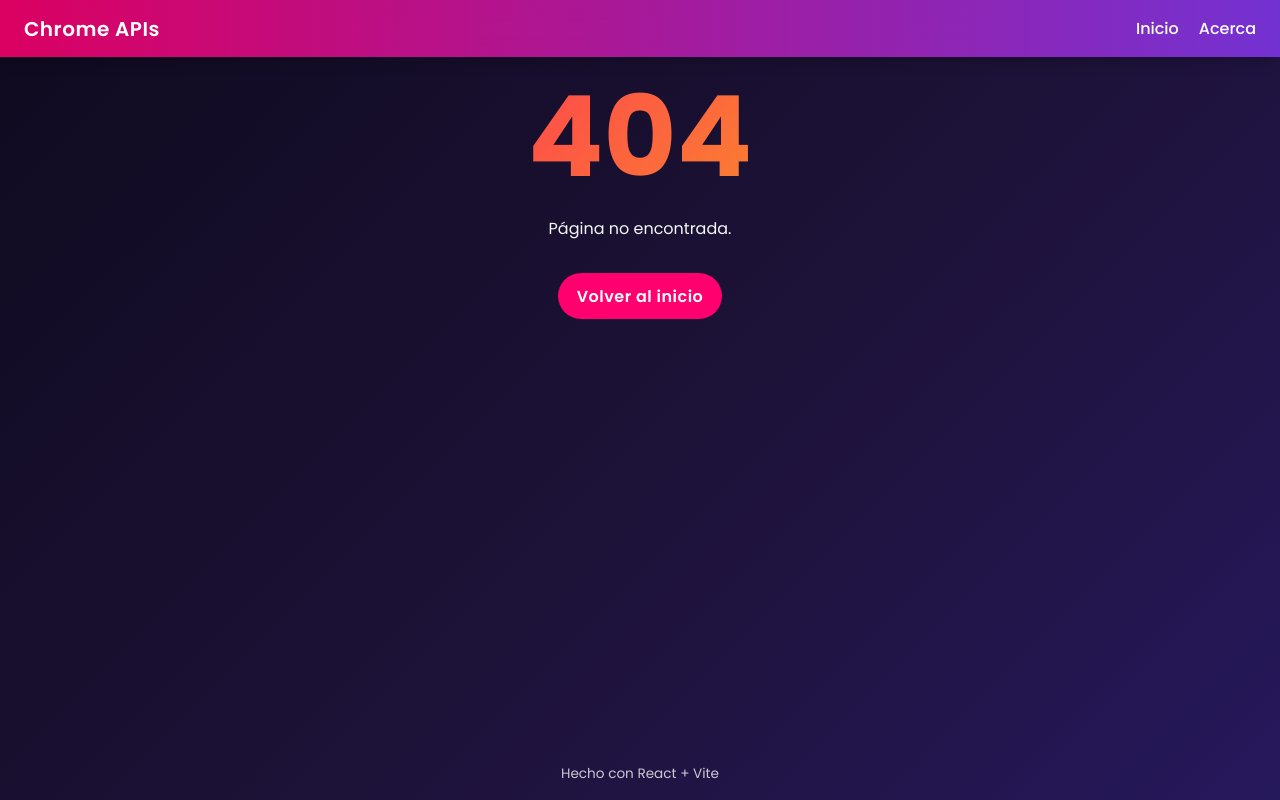
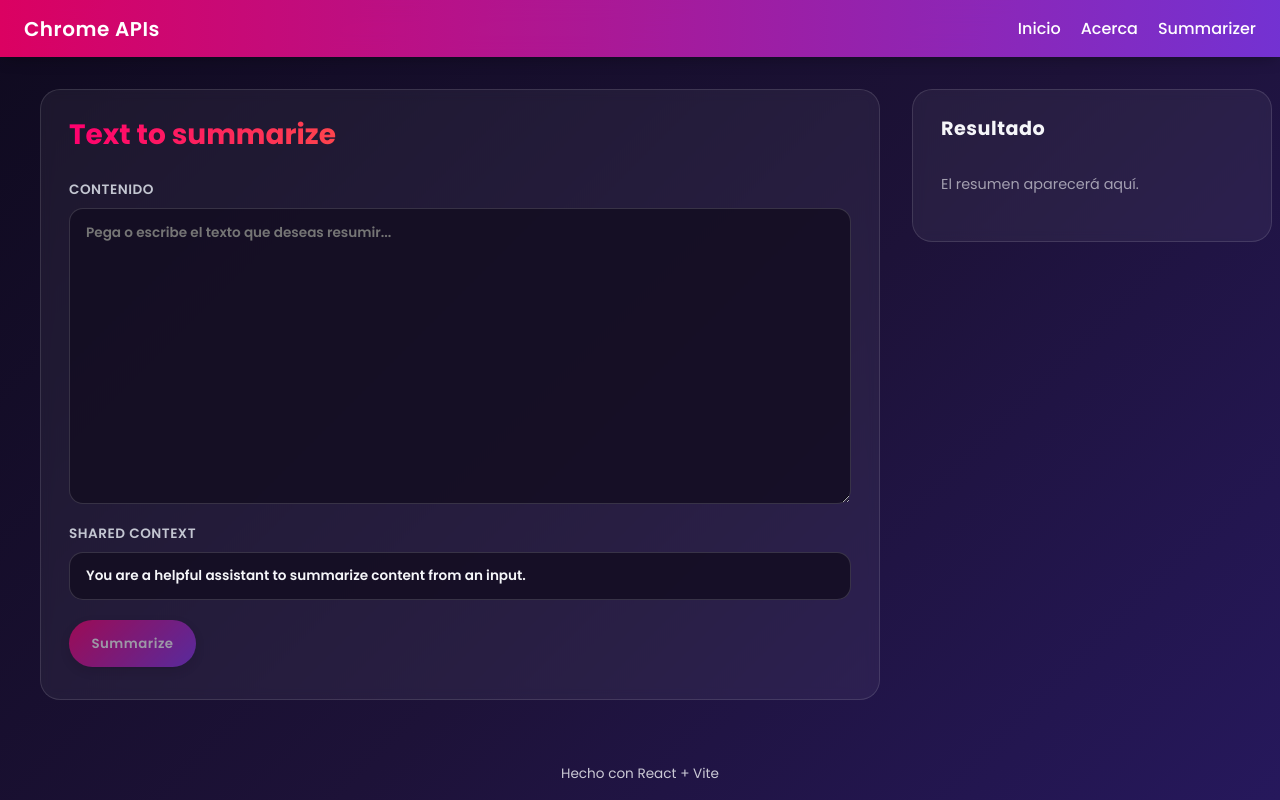
Before and after one commit to ltaverao95/google_chrome_apis, a React (Vite) app: page /summarizer in a window 1280 px wide. Before the commit this address had no page. Built offline with nearby package versions, Linux system fonts and the light colour scheme.

Commit message:
Add Summarizer component and update routing; enhance Navbar and Home page

```diff
--- a/src/App.tsx
+++ b/src/App.tsx
@@ -1,8 +1,9 @@
-import { Routes, Route } from 'react-router-dom';
-import { Layout } from './components/Layout/Layout';
-import { Home } from './pages/Home/Home';
-import { About } from './pages/About/About';
-import { NotFound } from './pages/NotFound/NotFound';
+import { Routes, Route } from "react-router-dom";
+import { Layout } from "./components/Layout/Layout";
+import { Home } from "./pages/Home/Home";
+import { About } from "./pages/About/About";
+import { NotFound } from "./pages/NotFound/NotFound";
+import { SummarizerComponent } from "./pages/Summarizer/Summarizer";
 
 export default function App() {
   return (
@@ -10,6 +11,7 @@ export default function App() {
       <Route element={<Layout />}>
         <Route index element={<Home />} />
         <Route path="about" element={<About />} />
+        <Route path="summarizer" element={<SummarizerComponent />} />
         <Route path="*" element={<NotFound />} />
       </Route>
     </Routes>
--- a/src/components/Navbar/Navbar.tsx
+++ b/src/components/Navbar/Navbar.tsx
@@ -7,7 +7,8 @@ export const Navbar = () => {
       <div className={styles.brand}>Chrome APIs</div>
       <nav className={styles.nav} aria-label="Principal">
         <NavLink to="/" end className={({ isActive }) => isActive ? styles.active : undefined}>Inicio</NavLink>
-        <NavLink to="/about" className={({ isActive }) => isActive ? styles.active : undefined}>Acerca</NavLink>
+  <NavLink to="/about" className={({ isActive }) => isActive ? styles.active : undefined}>Acerca</NavLink>
+  <NavLink to="/summarizer" className={({ isActive }) => isActive ? styles.active : undefined}>Summarizer</NavLink>
       </nav>
     </header>
   );
--- a/src/pages/Home/Home.tsx
+++ b/src/pages/Home/Home.tsx
@@ -9,7 +9,7 @@ export const Home = () => {
       </p>
       <div className={styles.grid}>
         <div className={styles.card}>
-          <h2>Rutas</h2>
+          <h2>Summarizer API</h2>
           <p>React Router 6 listo para ampliar con más secciones.</p>
         </div>
         <div className={styles.card}>
--- /dev/null
+++ b/src/pages/Summarizer/Summarizer.module.css
@@ -0,0 +1,34 @@
+.wrapper {
+  display: grid;
+  grid-template-columns: 70% 30%;
+  gap: 2rem;
+  align-items: start;
+}
+
+@media (max-width: 960px) {
+  .wrapper { grid-template-columns: 1fr; }
+}
+
+.left, .right { background: rgba(255,255,255,0.05); border: 1px solid rgba(255,255,255,0.12); padding: 1.5rem 1.75rem 2rem; border-radius: 20px; backdrop-filter: blur(6px); }
+
+.form { display: flex; flex-direction: column; gap: 1.25rem; }
+
+.title { margin: 0 0 .25rem; font-size: 1.75rem; font-family: var(--font-headings); background: linear-gradient(90deg,var(--color-accent),var(--color-emphasis)); -webkit-background-clip: text; color: transparent; }
+
+.label { display: flex; flex-direction: column; gap: .5rem; font-size: .85rem; letter-spacing: .5px; text-transform: uppercase; font-weight: 600; color: var(--color-text-dim); }
+.labelText { }
+
+.textarea, .input { width: 100%; font: inherit; padding: .85rem 1rem; border-radius: 14px; border: 1px solid rgba(255,255,255,0.15); background: rgba(20,15,35,0.85); color: var(--color-text-primary); resize: vertical; line-height: 1.4; }
+.textarea:focus, .input:focus { outline: 2px solid var(--color-accent); }
+
+.button { align-self: flex-start; background: linear-gradient(135deg,var(--color-accent),var(--color-secondary)); color: #fff; border: none; padding: .85rem 1.4rem; font-weight: 600; letter-spacing: .5px; border-radius: 999px; cursor: pointer; box-shadow: 0 4px 14px -4px rgba(0,0,0,.4); transition: transform .25s, box-shadow .25s; }
+.button:hover:not(:disabled) { transform: translateY(-2px); }
+.button:disabled { opacity: .55; cursor: not-allowed; }
+
+.error { color: #ff4d61; font-size: .9rem; margin: 0; }
+.loading { opacity: .8; font-style: italic; }
+
+.right { display: flex; flex-direction: column; gap: 1rem; }
+.subtitle { margin: 0; font-size: 1.2rem; font-family: var(--font-headings); letter-spacing: .5px; }
+.placeholder { opacity: .6; font-size: .9rem; }
+.result { white-space: pre-wrap; line-height: 1.4; font-size: .95rem; background: rgba(0,0,0,0.25); padding: 1rem 1.1rem; border-radius: 14px; border: 1px solid rgba(255,255,255,0.12); box-shadow: 0 4px 16px -6px rgba(0,0,0,0.4); }
--- /dev/null
+++ b/src/pages/Summarizer/Summarizer.tsx
@@ -0,0 +1,130 @@
+import { useState, useEffect } from "react";
+import styles from "./Summarizer.module.css";
+
+//declare Summarizer as global
+declare global {
+  const Summarizer: any;
+}
+
+export const SummarizerComponent = () => {
+  const [text, setText] = useState("");
+  const [sharedContext, setSharedContext] = useState(
+    "You are a helpful assistant to summarize content from an input."
+  );
+  const [loading, setLoading] = useState(false);
+  const [error, setError] = useState<string | null>(null);
+  const [result, setResult] = useState<string | null>(null);
+  const [summarizer, setSummarizer] = useState<any>(null);
+
+  useEffect(() => {
+    const init = async () => {
+      const availability = await Summarizer.availability();
+      if (availability === "unavailable") {
+        // The Summarizer API isn't usable.
+        console.log("API unavailable");
+        return;
+      }
+
+      // Check for user activation before creating the summarizer
+      if (!navigator.userActivation.isActive) {
+        console.log("API inactive");
+        return;
+      }
+
+      const options = {
+        sharedContext: sharedContext,
+        type: "key-points",
+        format: "markdown",
+        length: "medium"
+      };
+
+      const modelKey = JSON.stringify(options)
+
+      const newSummarizer = await Summarizer.create({
+        ...options,
+        monitor(m) {
+          m.addEventListener("downloadprogress", (e) => {
+            const progressEvent = e as ProgressEvent;
+            console.log(
+              `Download progress: ${progressEvent.loaded * 100}% of ${modelKey}`
+            );
+          });
+        }
+      });
+      setSummarizer(newSummarizer);
+    };
+    init();
+  }, [sharedContext]);
+
+  const handleSubmit = async (e: React.FormEvent) => {
+    e.preventDefault();
+    setLoading(true);
+    setError(null);
+    setResult(null);
+    try {
+      const summary = await summarizer.summarize(text, {
+        context: sharedContext,
+      });
+
+      let res = "";
+      for await (const chunk of summary) {
+        res += chunk;
+      }
+
+      setResult(res);
+    } catch (err: any) {
+      setError(err?.message || "Error inesperado");
+    } finally {
+      setLoading(false);
+    }
+  };
+
+  const disabled = loading || !text.trim();
+
+  return (
+    <section className={styles.wrapper}>
+      <div className={styles.left}>
+        <form onSubmit={handleSubmit} className={styles.form}>
+          <h1 className={styles.title}>Text to summarize</h1>
+          <label className={styles.label}>
+            <span className={styles.labelText}>Contenido</span>
+            <textarea
+              className={styles.textarea}
+              value={text}
+              onChange={(e) => setText(e.target.value)}
+              placeholder="Pega o escribe el texto que deseas resumir..."
+              rows={14}
+              required
+            />
+          </label>
+          <label className={styles.label}>
+            <span className={styles.labelText}>Shared context</span>
+            <input
+              type="text"
+              className={styles.input}
+              value={sharedContext}
+              onChange={(e) => setSharedContext(e.target.value)}
+              placeholder="Contexto opcional compartido (ej. dominio, tema)"
+            />
+          </label>
+          <button className={styles.button} disabled={disabled} type="submit">
+            {loading ? "Summarizing…" : "Summarize"}
+          </button>
+          {error && (
+            <p className={styles.error} role="alert">
+              {error}
+            </p>
+          )}
+        </form>
+      </div>
+      <div className={styles.right}>
+        <h2 className={styles.subtitle}>Resultado</h2>
+        {!result && !loading && (
+          <p className={styles.placeholder}>El resumen aparecerá aquí.</p>
+        )}
+        {loading && <p className={styles.loading}>Generando resumen...</p>}
+        {result && <article className={styles.result}>{result}</article>}
+      </div>
+    </section>
+  );
+};
```
